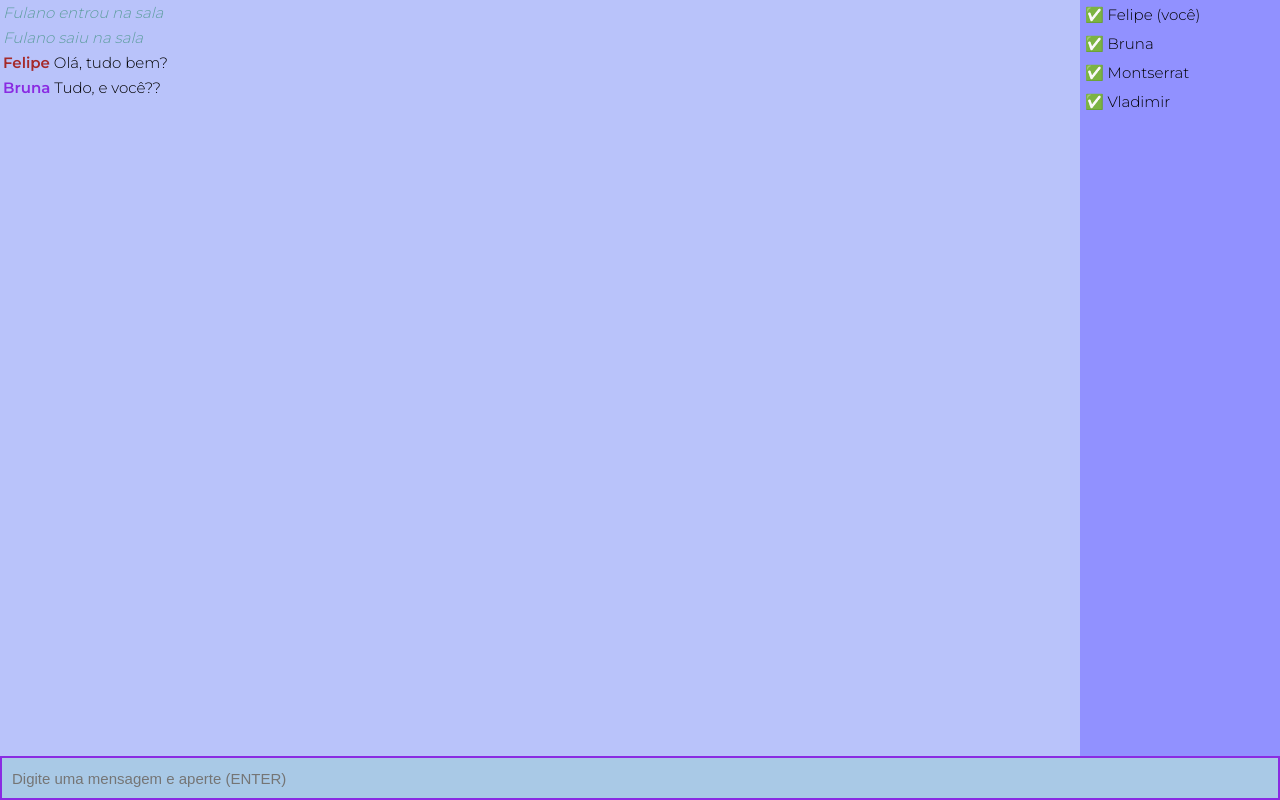
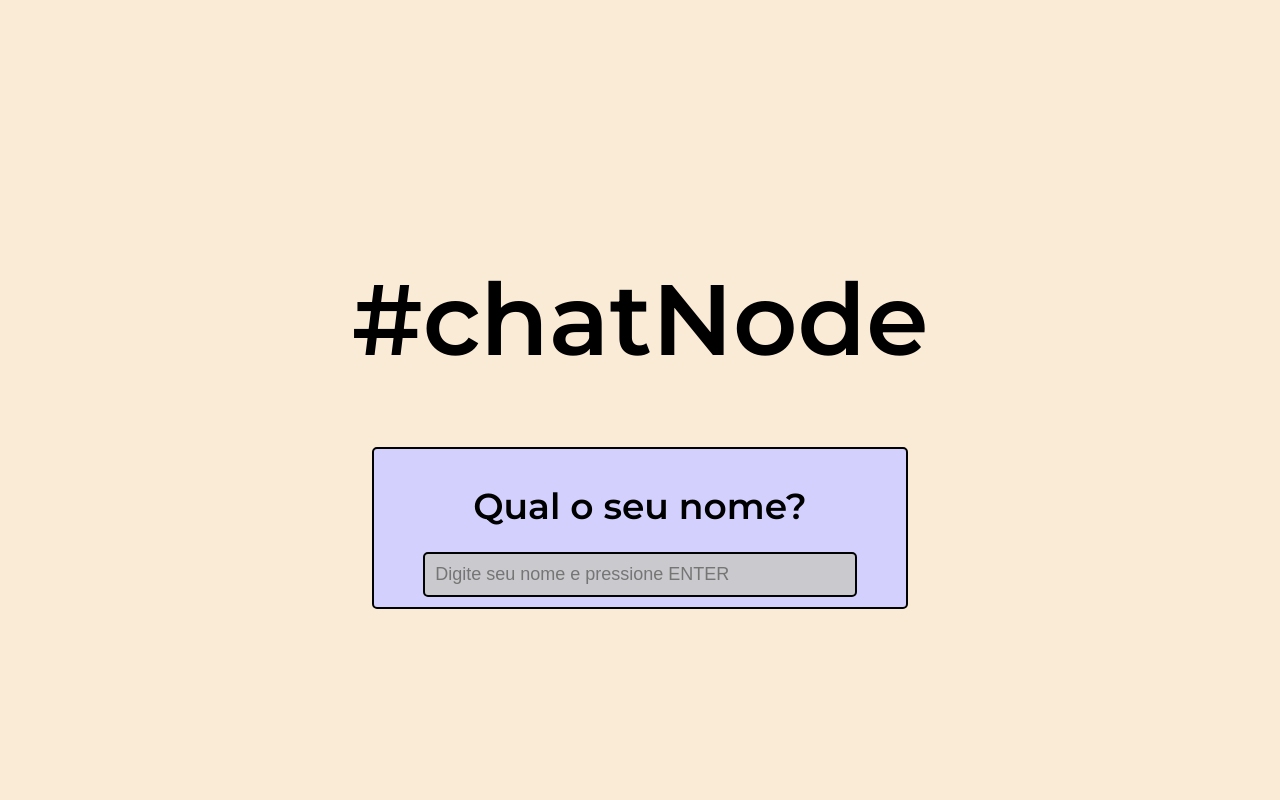
Before and after one commit to felipegalobart/chat_node, a website: page public/index.html in a window 1280 px wide. Drawn offline with Linux system fonts and the light colour scheme.

Commit message:
criado interface de login

```diff
--- a/public/index.html
+++ b/public/index.html
@@ -11,9 +11,17 @@
 </head>
 <body>
 
+
+
+
+
+
     <div class="page" id="loginPage">
-        <h1>Qual o seu nome?</h1>
-        <input type="text" id="loginNameInput">
+        <h1 class="title">#chatNode</h1>
+        <div id="janelaLogin">
+            <h1>Qual o seu nome?</h1>
+            <input type="text" id="loginNameInput" placeholder="Digite seu nome e pressione ENTER">
+        </div>
     </div>
 
     <div class="page" id="chatPage">
--- a/public/style.css
+++ b/public/style.css
@@ -7,7 +7,6 @@ ul, li {
     margin: 0;
     padding: 0;
     list-style: none;
-
 }
 
 .page {
@@ -18,23 +17,42 @@ ul, li {
 }
 
 #loginPage {
-    display: none;
+    display: flex;
     background-color: antiquewhite;
+}
+.title {
+    padding-bottom: auto;
+    font-size: 100px;
+}
+
+#janelaLogin {
+    display: flex;
+    border: 2px solid black;
+    background-color: rgb(211, 208, 253);
+    font-size: 18px;
+    padding: 10px;
+    border-radius: 5px;
+    outline: 0;
+    width: 40%;
+    justify-content: center;
+    align-items: center;
+    flex-direction: column;
+
 }
 
 #chatPage {
-    display: flex;
+    display: none;
 }
 
 #loginNameInput {
     border: 2px solid black;
-    background-color: grey;
+    background-color: rgb(202, 202, 206);
     font-size: 18px;
     padding: 10px;
     border-radius: 5px;
     outline: 0;
-    width: 100%;
-    max-width: 400px;
+    width: 80%;
+
 }
 
 .chatArea {
```
